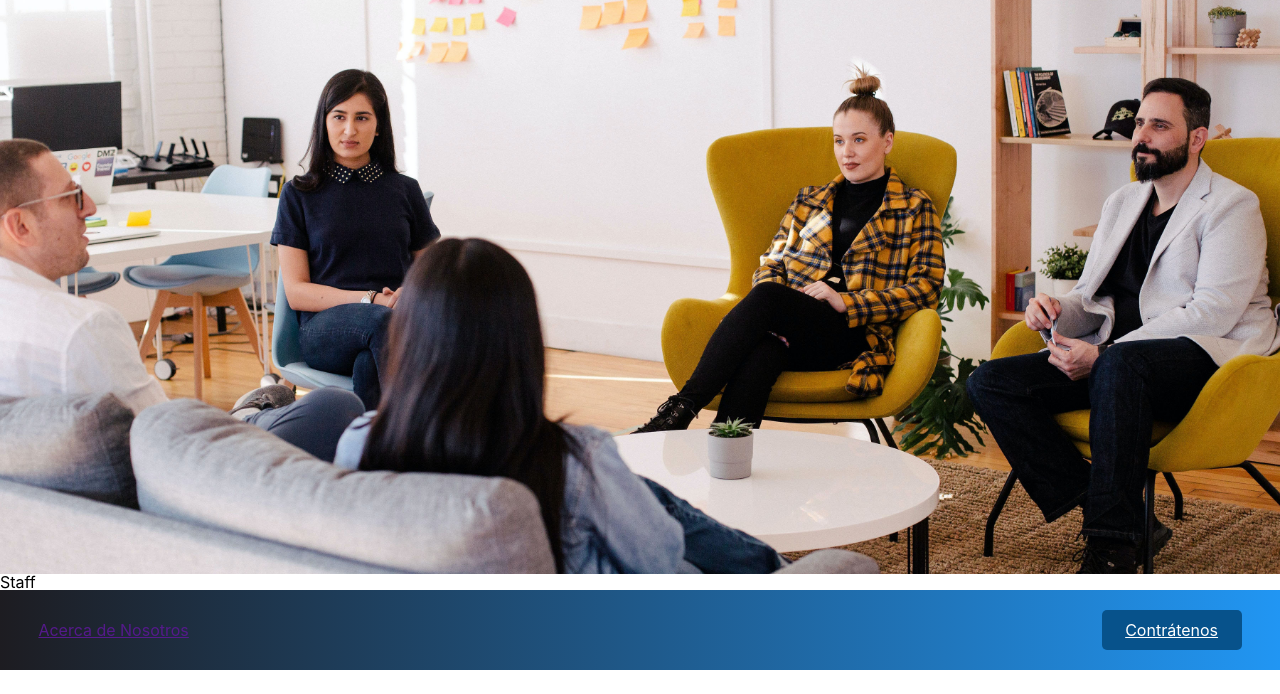
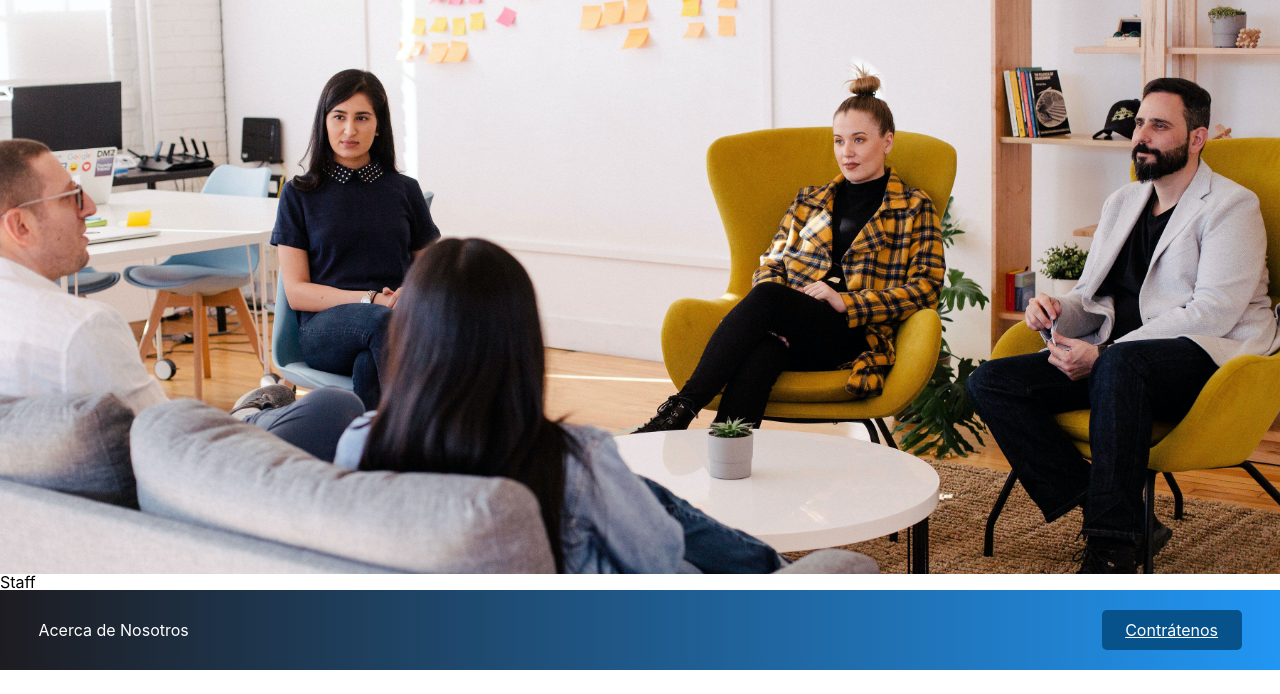
Before and after one commit to ssebastianvindas/CR-Dev, a plain HTML site: page index.html in a window 1280 px wide. Shown: the part 106-800 px from the top of the page. Drawn offline with Linux system fonts and the light colour scheme; a web font is replaced by a local one.

Commit message:
Update index.css

```diff
--- a/css/index.css
+++ b/css/index.css
@@ -22,6 +22,12 @@
     padding-right: 3%;
     padding-left: 3%;
     height: 80px;
+    text-decoration: none;
+}
+
+.footer .acerca {
+    color: #fff;
+    text-decoration: none;
 }
 
 .footer .btn-celeste {
```
